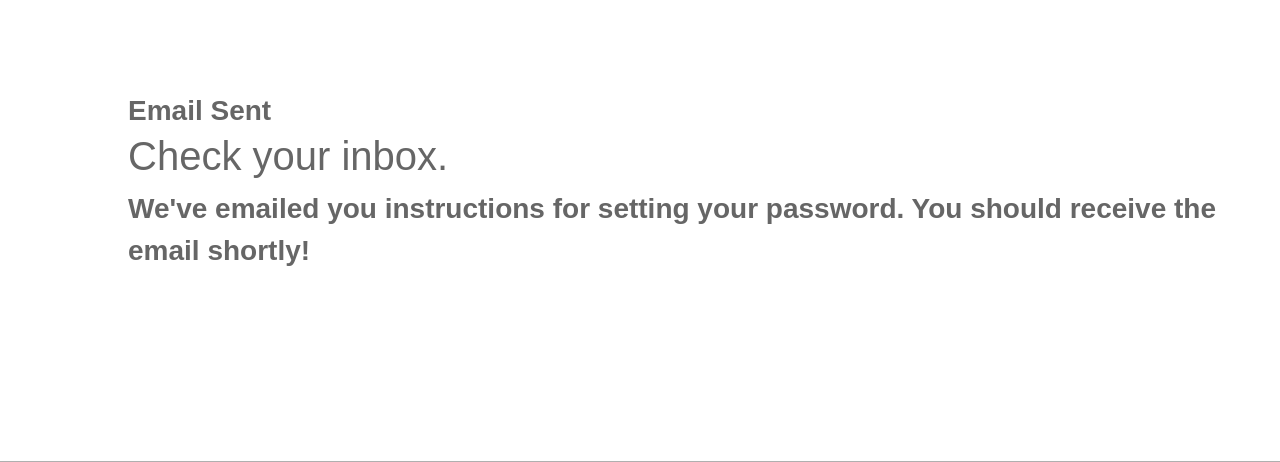
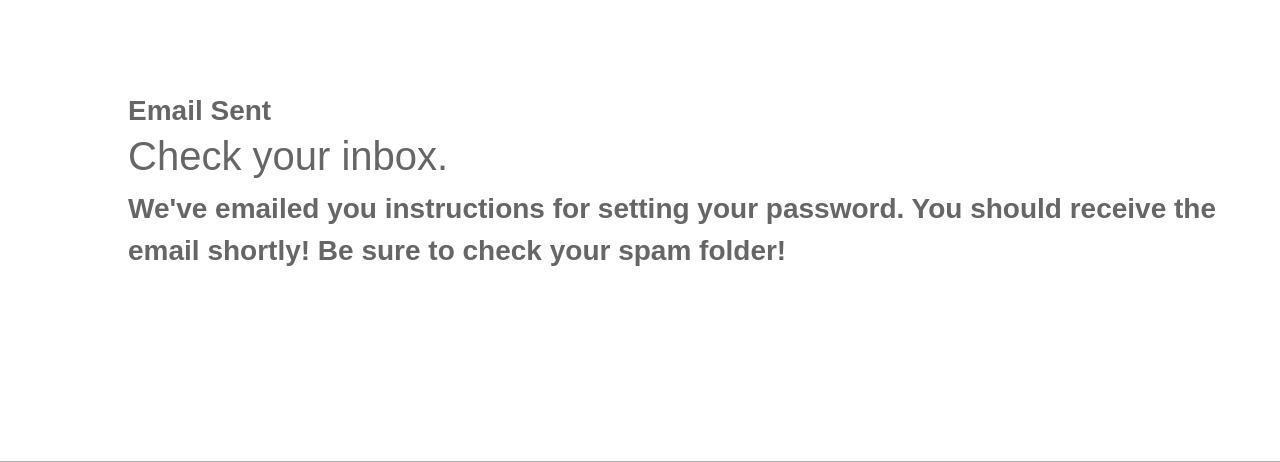
Before and after one commit to Ajmakare/LisaProject, a Django app: page /reset_password_sent in a window 1280 px wide. Shown: the part 276-738 px from the top of the page. Run offline with Django 4.2, Linux system fonts and the light colour scheme; parts of the project's set-up code (start-up, migrations or seed data) failed here and were passed over; some libraries are stand-ins or nearby versions; some web fonts are replaced.

Commit message:
spam folder instructions

```diff
--- a/LisaApp/templates/registration/password_reset_done.html
+++ b/LisaApp/templates/registration/password_reset_done.html
@@ -29,7 +29,7 @@
         {% block title %}Email Sent{% endblock %}
 
           <h1>Check your inbox.</h1>
-          <p>We've emailed you instructions for setting your password. You should receive the email shortly!</p>
+          <p>We've emailed you instructions for setting your password. You should receive the email shortly! Be sure to check your spam folder!</p>
     </div>
     <div id = 'footer'>
         <p id = 'footer_text'>© All rights reserved 2023.</p>
```
